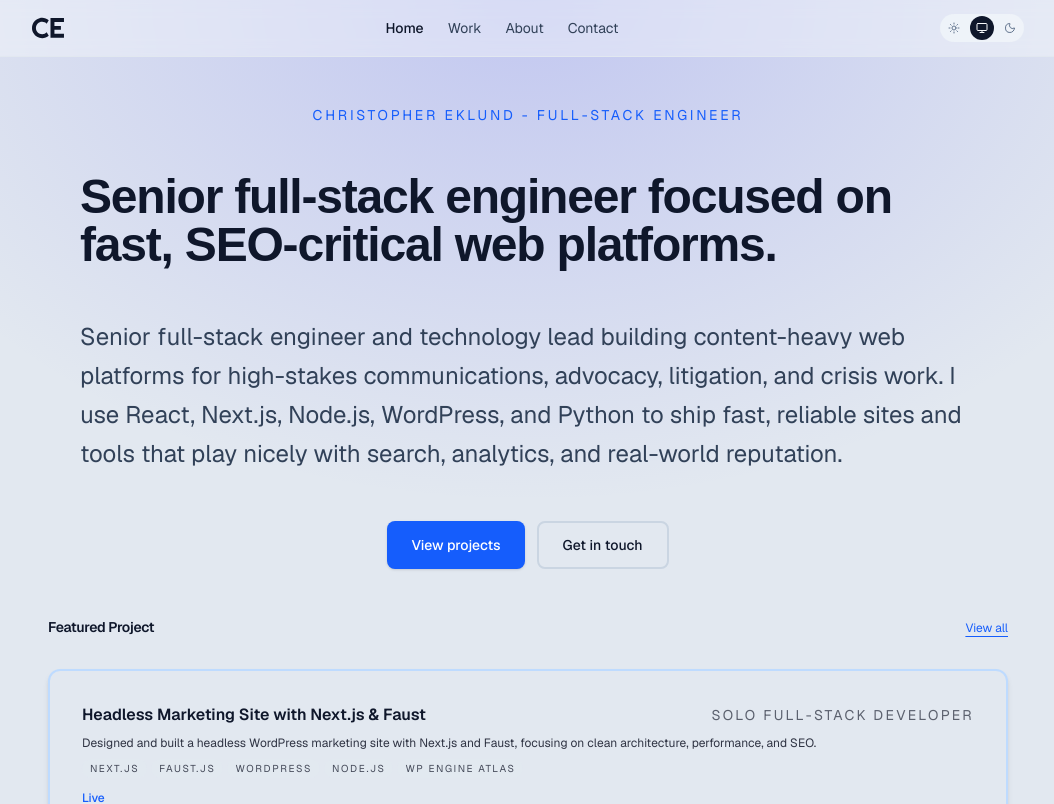
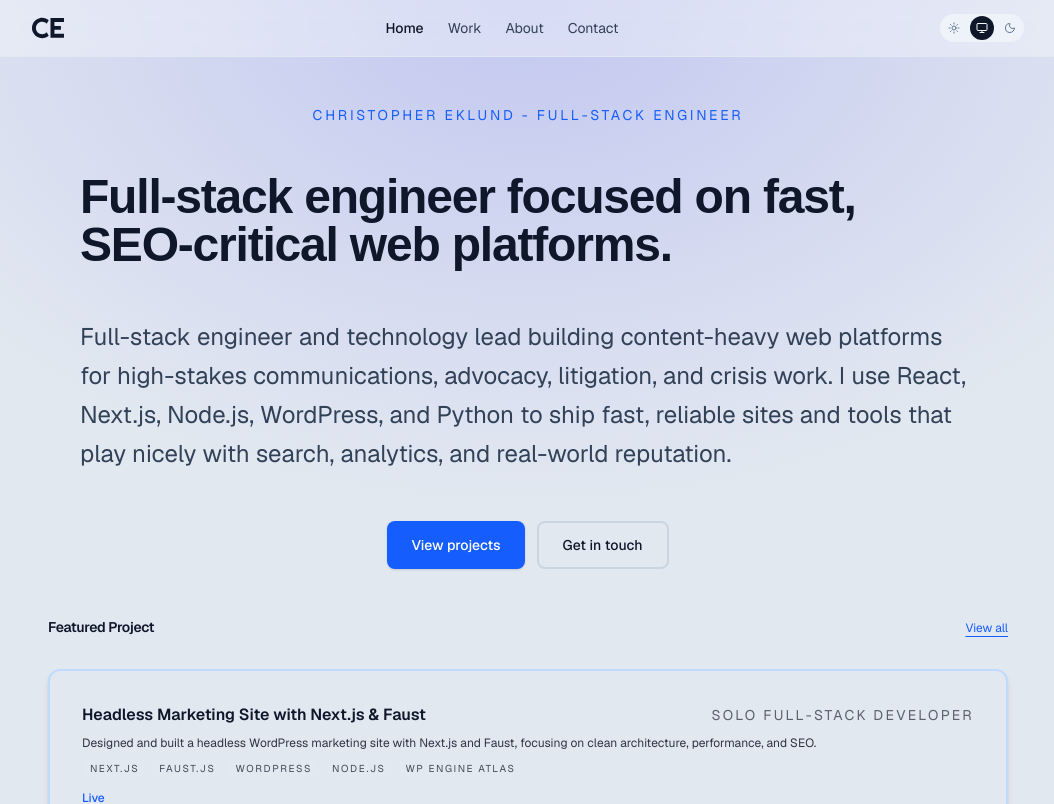
Before and after one commit to ceklund75/portfolio, a Next.js app: page / in a window 1280 px wide. Shown: the top 804 px of the page, without its empty margins (112-1166 px from the left). Built offline with nearby package versions, Linux system fonts and the light colour scheme.

Commit message:
Update description text

```diff
--- a/app/about/page.tsx
+++ b/app/about/page.tsx
@@ -5,7 +5,7 @@ import { AboutContent } from '@/components/about/AboutContent'
 export const metadata: Metadata = {
   title: 'About - Christopher Eklund',
   description:
-    'Background, experience, and focus areas for Christopher Eklund, a senior full-stack engineer working on SEO-critical web platforms.',
+    'Background, experience, and focus areas for Christopher Eklund, a full-stack engineer working on SEO-critical web platforms.',
 }
 
 export default function AboutPage(): ReactElement {
--- a/app/layout.tsx
+++ b/app/layout.tsx
@@ -19,19 +19,19 @@ const geistMono = Geist_Mono({
 
 export const metadata: Metadata = {
   title: 'Christopher Eklund – Full-Stack Engineer',
-  description: 'Senior full-stack engineer focused on fast, SEO-critical web platforms.',
+  description: 'Full-stack engineer focused on fast, SEO-critical web platforms.',
   openGraph: {
     type: 'website',
     url: 'https://cmeklund.com',
     title: 'Christopher Eklund – Full-Stack Engineer',
-    description: 'Senior full-stack engineer focused on fast, SEO-critical web platforms.',
+    description: 'Full-stack engineer focused on fast, SEO-critical web platforms.',
     siteName: 'Christopher Eklund Portfolio',
     images: ['https://cmeklund.com/christopher-eklund-fse-og.webp'],
   },
   twitter: {
     card: 'summary_large_image',
     title: 'Christopher Eklund – Full-Stack Engineer',
-    description: 'Senior full-stack engineer focused on fast, SEO-critical web platforms.',
+    description: 'Full-stack engineer focused on fast, SEO-critical web platforms.',
     images: ['https://cmeklund.com/christopher-eklund-fse-og.webp'],
   },
 }
--- a/components/about/AboutContent.tsx
+++ b/components/about/AboutContent.tsx
@@ -17,7 +17,7 @@ export function AboutContent(): ReactElement {
       />
       <PageHeader
         title="Christopher Eklund"
-        description="Senior full-stack engineer building content-heavy platforms for crisis communications and reputation management."
+        description="Full-stack engineer building content-heavy platforms for crisis communications and reputation management."
       />
       <div className="flex flex-col gap-8 md:flex-row md:items-start">
         <MotionDiv variants={fadeIn} className="md:hidden">
@@ -55,12 +55,11 @@ export function AboutContent(): ReactElement {
         >
           <MotionDiv variants={fadeIn}>
             <p>
-              I'm Chris Eklund, a senior full-stack engineer and technology lead who builds
-              content-heavy web platforms for work that can't afford to break—corporate
-              communications, advocacy campaigns, litigation matters, and crisis response. Over the
-              last 15+ years, I've designed and maintained sites and tools that need to be fast,
-              stable, and reliable even when timelines are tight and the subject matter is
-              sensitive.
+              I'm Chris Eklund, a full-stack engineer and technology lead who builds content-heavy
+              web platforms for work that can't afford to break—corporate communications, advocacy
+              campaigns, litigation matters, and crisis response. Over the last 15+ years, I've
+              designed and maintained sites and tools that need to be fast, stable, and reliable
+              even when timelines are tight and the subject matter is sensitive.
             </p>
           </MotionDiv>
           <MotionDiv variants={fadeIn}>
--- a/content/pages/home.ts
+++ b/content/pages/home.ts
@@ -1,8 +1,8 @@
 export const homeContent = {
   hero: {
     eyebrow: 'Christopher EKlund - Full-stack engineer',
-    headline: 'Senior full-stack engineer focused on fast, SEO-critical web platforms.',
-    description: `Senior full-stack engineer and technology lead building content-heavy web platforms for high-stakes communications, advocacy, litigation, and crisis work. I use React, Next.js, Node.js, WordPress, and Python to ship fast, reliable sites and tools that play nicely with search, analytics, and real-world reputation.`,
+    headline: 'Full-stack engineer focused on fast, SEO-critical web platforms.',
+    description: `Full-stack engineer and technology lead building content-heavy web platforms for high-stakes communications, advocacy, litigation, and crisis work. I use React, Next.js, Node.js, WordPress, and Python to ship fast, reliable sites and tools that play nicely with search, analytics, and real-world reputation.`,
 
     cta: {
       primary: {
--- a/content/site.ts
+++ b/content/site.ts
@@ -6,7 +6,7 @@ export const siteContent = {
   name: 'Christopher Eklund',
   shortName: 'Chris Eklund',
   title: 'Christopher Eklund | Full-Stack Engineer',
-  description: 'Senior full-stack engineer focused on fast, SEO-critical web platforms.',
+  description: 'Full-stack engineer focused on fast, SEO-critical web platforms.',
 
   //nav items
   nav: [
@@ -32,7 +32,7 @@ export const jsonLd = {
     '@id': `${SITE_URL}/#webpage`,
     url: SITE_URL,
     name: 'Christopher Eklund – Full-Stack Engineer',
-    description: 'Senior full-stack engineer focused on fast, SEO-critical web platforms.',
+    description: 'Full-stack engineer focused on fast, SEO-critical web platforms.',
     isPartOf: {
       '@type': 'WebSite',
       '@id': `${SITE_URL}/#website`,
@@ -58,7 +58,7 @@ export const jsonLd = {
     url: `${SITE_URL}/about`,
     jobTitle: 'Senior Full-Stack Engineer',
     description:
-      'Senior full-stack engineer and technology lead building content-heavy, SEO-critical web platforms.',
+      'Full-stack engineer and technology lead building content-heavy, SEO-critical web platforms.',
     worksFor: {
       '@type': 'Organization',
       name: 'Independent / Freelance',
--- a/data/projects.ts
+++ b/data/projects.ts
@@ -46,12 +46,13 @@ export const projects: Project[] = [
     title: 'Personal Portfolio with Next.js & TypeScript',
     role: 'Solo full-stack developer',
     summary:
-      'In-progress personal portfolio built with Next.js 15, TypeScript, Tailwind CSS v4, and a custom theming system to showcase full-stack and SEO-focused work.',
+      'Personal portfolio built with Next.js 15, TypeScript, Tailwind CSS v4, and a custom theming system to showcase full-stack and SEO-focused work.',
     highlights: [
       'Implemented a typed project data model and shared UI components using Next.js App Router',
       'Built a custom light/dark/system theme switcher with React context and Tailwind CSS v4',
       'Structured the codebase with reusable layout, home, and project components for future expansion',
       'Configured ESLint and Prettier with Tailwind class sorting to enforce consistent code quality',
+      'Enforced strict TypeScript across all components with zero any types and fully typed props/API responses.',
     ],
     tech: ['Next.js 15', 'TypeScript', 'React', 'Tailwind CSS v4', 'Motion'],
     featured: false,
```
Also changed, not shown: 1 other file (tests, documents, lock files or other folders).
